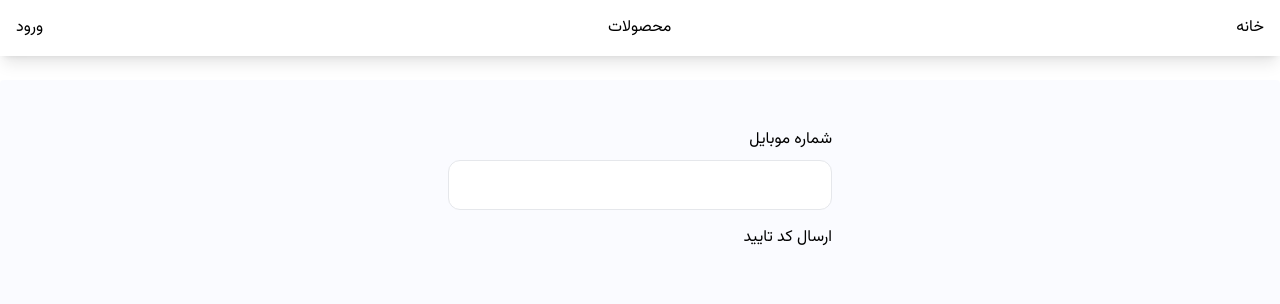
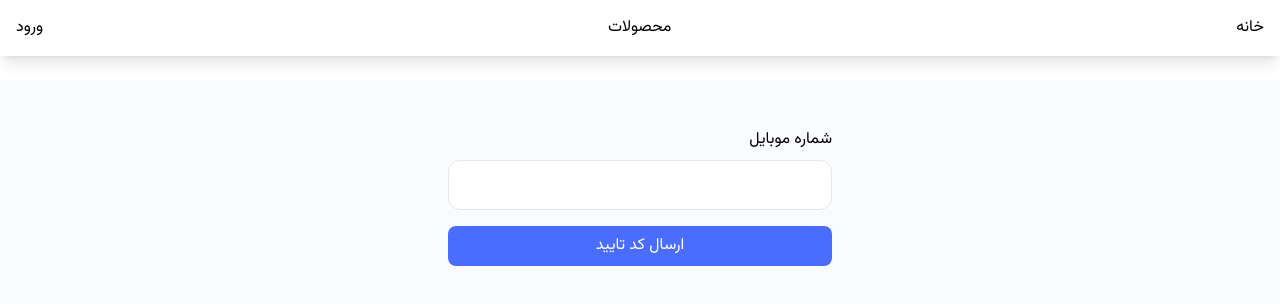
Before and after one commit to ghazaleaghaei/ShopApp, a Next.js app: page /auth in a window 1280 px wide. Shown: the top 304 px of the page. Built offline with nearby package versions, Linux system fonts and the light colour scheme; no server answers.

Commit message:
commited by script

```diff
--- a/package.json
+++ b/package.json
@@ -13,7 +13,8 @@
     "axios": "^1.7.9",
     "next": "15.1.6",
     "react": "^19.0.0",
-    "react-dom": "^19.0.0"
+    "react-dom": "^19.0.0",
+    "react-hot-toast": "^2.5.1"
   },
   "devDependencies": {
     "@eslint/eslintrc": "^3",
--- /dev/null
+++ b/src/app/auth/CheckOTPForm.jsx
@@ -0,0 +1,8 @@
+function CheckOTPForm({ phoneNumber, onBack, onResendOtp, otpResponse }) {
+
+
+    return <div className="">
+        check otp
+    </div>
+}
+export default CheckOTPForm
--- a/src/app/auth/SendOTPForm.jsx
+++ b/src/app/auth/SendOTPForm.jsx
@@ -4,6 +4,7 @@ function SendOTPForm({
     phoneNumber,
     onChange,
     onSubmit,
+    isLoading,
 }) {
     return <div>
         <form onSubmit={onSubmit}>
@@ -13,7 +14,11 @@ function SendOTPForm({
                 name="phoneNumber"
                 label="شماره موبایل"
             />
-            <button type="submit">
+            <button
+                type="submit"
+                disabled={isLoading}
+                className="disabled:opacity-50 w-full rounded-lg bg-primary-900 text-center p-2 text-white"
+            >
                 ارسال کد تایید
             </button>
         </form>
--- a/src/app/auth/page.jsx
+++ b/src/app/auth/page.jsx
@@ -3,25 +3,61 @@
 import { useState } from "react"
 import SendOTPForm from "./SendOTPForm"
 import useSendOtp from "@/hooks/useSendOtp"
+import CheckOTPForm from "./CheckOTPForm"
 
 function Auth() {
 
     const [phoneNumber, setPhoneNumber] = useState("")
-    const { isSendingOtp, error, otpResponse, getOtp } = useSendOtp()
+    const { isSendingOtp, getOtp } = useSendOtp()
+    const [step, setStep] = useState(1)
 
     const sendOtpHandler = (e) => {
         e.preventDefault()
         console.log({ phoneNumber })
-        getOtp({ phoneNumber })
+        //with react-query
+        getOtp({ phoneNumber }, {
+            onSuccess: () => {
+                setStep(2)
+            },
+            onError: () => {
+                setStep(2)
+            }
+        }
+        )
+        //with axios
+        // try {
+        //     const { data } = await http.post("/user/get-otp", { phoneNumber })
+        //     toast.success(data.data)
+        // } catch (error) {
+        //     toast.error(error?.response?.data?.message)
+        // }
+
+    }
+
+    const renderStep = () => {
+        switch (step) {
+            case 1:
+                return <SendOTPForm
+                    setStep={setStep}
+                    phoneNumber={phoneNumber}
+                    onChange={(e) => setPhoneNumber(e.target.value)}
+                    onSubmit={sendOtpHandler}
+                    isSendingOtp={isSendingOtp}
+                />
+            case 2:
+                return <CheckOTPForm
+                    phoneNumber={phoneNumber}
+                    onBack={() => setStep((s) => s - 1)}
+                    onResendOtp={sendOtpHandler}
+                />
+            default:
+                return null;
+        }
     }
 
     return (
         <section className="w-full max-w-sm mx-auto">
-            <SendOTPForm
-                phoneNumber={phoneNumber}
-                onChange={(e) => setPhoneNumber(e.target.value)}
-                onSubmit={sendOtpHandler}
-            />
+            {renderStep()}
         </section>
     )
 }
--- a/src/app/layout.jsx
+++ b/src/app/layout.jsx
@@ -2,6 +2,7 @@ import vazirFont from "@/constants/localFonts";
 import "./globals.css"
 import Header from "./Header";
 import ReactQueryProvider from "../providers/ReactQueryProvidr";
+import { Toaster } from "react-hot-toast";
 
 export const metadata = {
     title: "Create Next App",
@@ -14,6 +15,7 @@ export default function RootLayout({ children }) {
             <body
                 className={`${vazirFont.variable} font-sans`}
             >
+                <Toaster />
                 <Header />
                 <div className="w-full max-w-7xl mx-auto bg-secondary-50/20 p-8 rounded min-h-screen my-6">
                     <ReactQueryProvider>
--- a/src/hooks/useSendOtp.js
+++ b/src/hooks/useSendOtp.js
@@ -1,14 +1,15 @@
 import { getOtpApi } from "@/services/AuthService"
 import { useMutation } from "@tanstack/react-query"
+import toast from "react-hot-toast"
 
 export default function useSendOtp() {
 
     const { isPending: isSendingOtp, error, data: otpResponse, mutate: getOtp } = useMutation({
         mutationFn: getOtpApi,
         onSuccess: (data) => {
-            console.log(data)
+            toast.success(data)
         },
-        onError: (err) => console.log(err?.response?.data?.message)
+        onError: (err) => toast.error(err?.response?.data?.message)
     })
     return { isSendingOtp, error, otpResponse, getOtp }
 }
```
Also changed, not shown: 1 other file (tests, documents, lock files or other folders).
